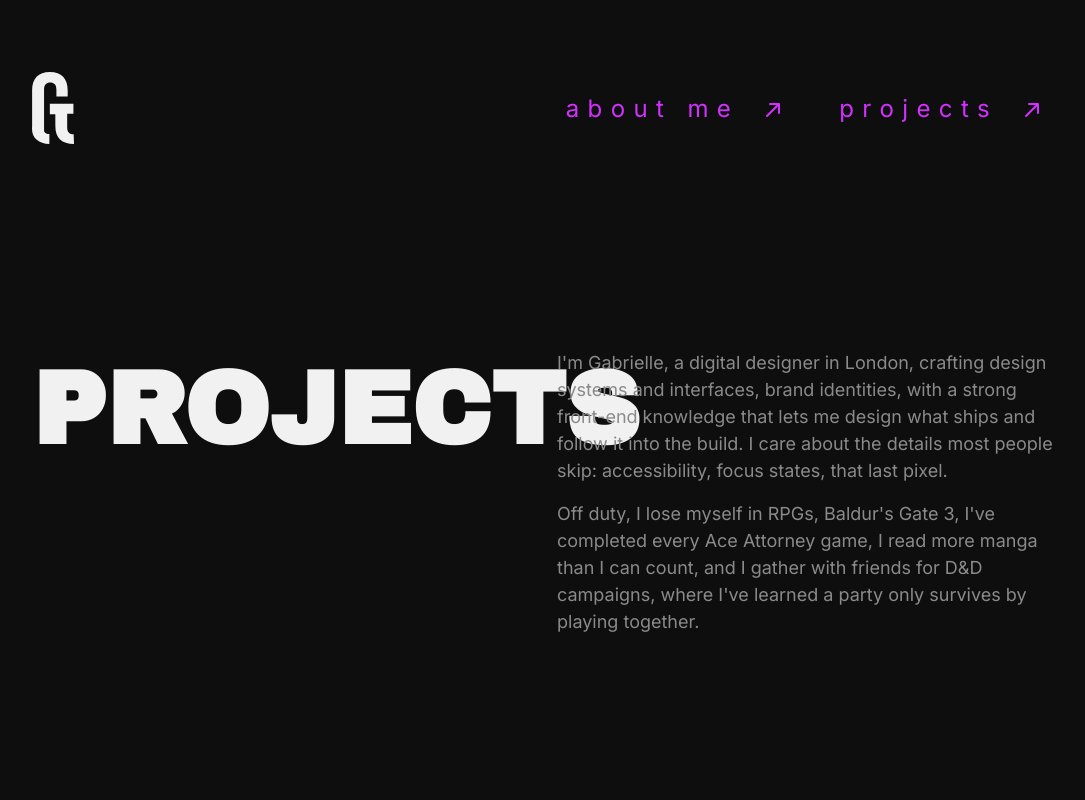
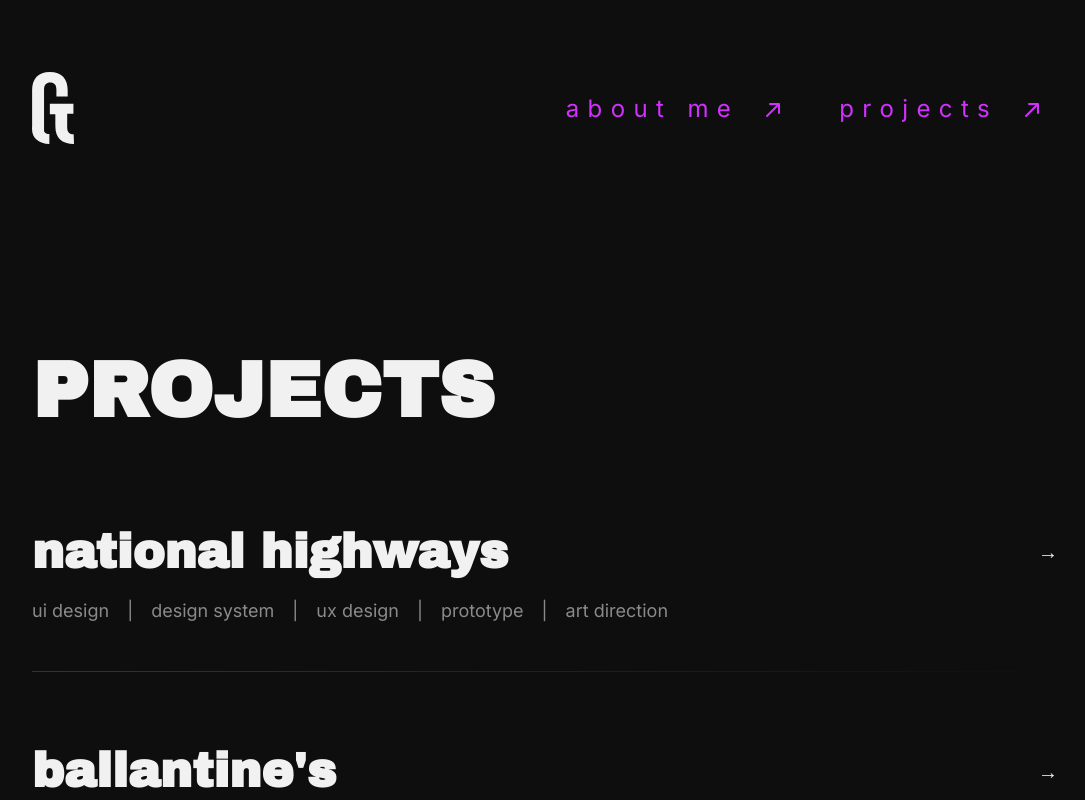
Before and after one commit to gabiiche/portfolio, a React (Vite) app: page /projects in a window 1280 px wide. Shown: the top 800 px of the page, without its empty margins (95-1180 px from the left). Built offline with nearby package versions, Linux system fonts and the light colour scheme.

Commit message:
projec wip

```diff
--- a/src/App.jsx
+++ b/src/App.jsx
@@ -1,21 +1,16 @@
 import { BrowserRouter, Routes, Route } from "react-router-dom";
 import Home from "./pages/Home";
 import About from "./pages/About";
-import Stub from "./pages/Stub";
+import Projects from "./pages/Projects";
 
 export default function App() {
   return (
     <BrowserRouter>
       <Routes>
         <Route path="/" element={<Home />} />
-        <Route path="/projects" element={<Stub title="Projects" />} />
+        <Route path="/projects" element={<Projects />} />
         <Route path="/about" element={<About />} />
-        <Route path="/projects/national-highways" element={<Stub title="National Highways" />} />
-        <Route path="/projects/ballantines" element={<Stub title="Ballantine's" />} />
-        <Route path="/projects/ecobeat" element={<Stub title="Ecobeat" />} />
-        <Route path="/projects/mystery-guest" element={<Stub title="Mystery Guest" />} />
-        <Route path="/projects/dynamic-jeunes" element={<Stub title="Dynamic Jeunes" />} />
-      </Routes>
+   </Routes>
     </BrowserRouter>
   );
 }
--- a/src/pages/About.jsx
+++ b/src/pages/About.jsx
@@ -50,7 +50,7 @@ const clientsColumn2 = ABOUT_CONTENT.clients.slice(midpoint);
 
 export default function About() {
   return (
-    <div className="home about-page">
+    <div className="home">
       <Nav />
 
       <main className="w-100 about-main-gap">
--- /dev/null
+++ b/src/pages/Projects.jsx
@@ -0,0 +1,161 @@
+import { useState, useRef } from "react";
+import { Link } from "react-router-dom";
+import Nav from "../components/Nav";
+import Footer from "../components/Footer";
+import "../styles/projects.css";
+
+// Import project images
+import nhImage from "../assets/portrait-1.png";
+import ballantinesImage from "../assets/portrait-1.png";
+import ecobeatImage from "../assets/portrait-1.png";
+import mysteryGuestImage from "../assets/portrait-1.png";
+import dynamicJeunesImage from "../assets/portrait-1.png";
+
+const PROJECTS = [
+  {
+    id: "national-highways",
+    name: "National Highways",
+    slug: "national-highways",
+    tags: ["UI Design", "Design System", "UX Design", "Prototype", "Art Direction"],
+    image: nhImage,
+  },
+  {
+    id: "ballantines",
+    name: "Ballantine's",
+    slug: "ballantines",
+    tags: ["UI Design", "Design System", "Art Direction"],
+    image: ballantinesImage,
+  },
+  {
+    id: "ecobeat",
+    name: "Ecobeat",
+    slug: "ecobeat",
+    tags: ["UX Design", "UI Design", "Product Strategy", "Prototype", "Front-end", "Art Direction"],
+    image: ecobeatImage,
+  },
+  {
+    id: "mystery-guest",
+    name: "Mystery Guest",
+    slug: "mystery-guest",
+    tags: ["Branding", "Brand Book", "Art Direction"],
+    image: mysteryGuestImage,
+  },
+  {
+    id: "dynamic-jeunes",
+    name: "Dynamic Jeunes",
+    slug: "dynamic-jeunes",
+    tags: ["UX Design", "UI Design", "Project Management", "Wordpress", "Front-end", "Back-end"],
+    image: dynamicJeunesImage,
+  },
+];
+
+// Image dimensions (match CSS)
+const IMAGE_WIDTH = 300;
+const IMAGE_HEIGHT = 400;
+const OFFSET = 20;
+
+export default function Projects() {
+  const [hoveredProject, setHoveredProject] = useState(null);
+  const [mousePos, setMousePos] = useState({ x: 0, y: 0 });
+  const containerRef = useRef(null);
+
+  const handleMouseMove = (e) => {
+    let x = e.clientX + OFFSET;
+    let y = e.clientY + OFFSET;
+
+    // Prevent image going off right edge of screen
+    if (x + IMAGE_WIDTH > window.innerWidth) {
+      x = e.clientX - IMAGE_WIDTH - OFFSET;
+    }
+
+    // Prevent image going off bottom of screen
+    if (y + IMAGE_HEIGHT > window.innerHeight) {
+      y = e.clientY - IMAGE_HEIGHT - OFFSET;
+    }
+
+    // Prevent image going off left edge
+    if (x < 0) {
+      x = OFFSET;
+    }
+
+    // Prevent image going off top
+    if (y < 0) {
+      y = OFFSET;
+    }
+
+    setMousePos({ x, y });
+  };
+
+  const handleProjectHover = (projectId) => {
+    setHoveredProject(projectId);
+  };
+
+  const handleProjectLeave = () => {
+    setHoveredProject(null);
+  };
+
+  return (
+    <div className="home projects-page" ref={containerRef} onMouseMove={handleMouseMove}>
+      <Nav />
+
+      <main className="w-100 projects-main">
+
+        {/* Hero Section */}
+        <section className="row">
+          <div className="col-12">
+            <h1 className="projects-title">Projects</h1>
+          </div>
+        </section>
+
+        {/* Projects List */}
+        <section className="projects-list">
+          {PROJECTS.map((project) => (
+            <div key={project.id} className="project-item">
+              <div className="project-description">
+                <Link
+                  to={`/projects/${project.slug}`}
+                  className="project-link"
+                  onMouseEnter={() => handleProjectHover(project.id)}
+                  onMouseLeave={handleProjectLeave}
+                >
+                  <h2 className="project-name">{project.name}</h2>
+                  <div className="project-arrow">→</div>
+                </Link>
+
+                <div className="project-tags">
+                  {project.tags.map((tag, index) => (
+                    <span key={index} className="project-tag">
+                      {tag}
+                      {index < project.tags.length - 1 && <span className="tag-separator">|</span>}
+                    </span>
+                  ))}
+                </div>
+              </div>
+
+              <div className="project-divider"></div>
+            </div>
+          ))}
+        </section>
+
+      </main>
+
+      {/* Hover Image - Shows near cursor */}
+      {hoveredProject && (
+        <div
+          className="project-hover-image"
+          style={{
+            left: `${mousePos.x}px`,
+            top: `${mousePos.y}px`,
+          }}
+        >
+          <img
+            src={PROJECTS.find((p) => p.id === hoveredProject)?.image}
+            alt=""
+          />
+        </div>
+      )}
+
+      <Footer />
+    </div>
+  );
+}
--- a/src/pages/Stub.jsx
+++ /dev/null
@@ -1,23 +0,0 @@
-import Nav from "../components/Nav";
-import Footer from "../components/Footer";
-
-// TEMPORARY stub — we'll build each page from its Figma frame.
-export default function Stub({ title }) {
-  return (
-    <div className="home">
-      <Nav />
-      <main className="w-100 test">
-        <div className="row">
-        <div className="col-12 col-lg-6">
-        <h1 style={{ fontSize: "clamp(48px,8vw,120px)", textTransform: "uppercase" }}>{title}</h1>
-        </div>
-        <div className="col-12 col-lg-6">
-          <p>I'm Gabrielle, a digital designer in London, crafting design systems and interfaces, brand identities, with a strong front-end knowledge that lets me design what ships and follow it into the build. I care about the details most people skip: accessibility, focus states, that last pixel.</p>
-          <p>Off duty, I lose myself in RPGs, Baldur's Gate 3, I've completed every Ace Attorney game, I read more manga than I can count, and I gather with friends for D&D campaigns, where I've learned a party only survives by playing together.</p>
-        </div>
-     </div>
-      </main>
-      <Footer />
-    </div>
-  );
-}
--- /dev/null
+++ b/src/styles/projects.css
@@ -0,0 +1,206 @@
+/* ========== PROJECTS PAGE ========== */
+
+
+.projects-main {
+  display: flex;
+  flex-direction: column;
+  width: 100%;
+  gap: 48px;
+}
+
+/* ========== HERO SECTION ========== */
+
+.projects-title {
+  font-family: var(--font-display, "Archivo Black", sans-serif);
+  font-size: clamp(36px, 10vw, 78px);
+  line-height: 1.1;
+  text-transform: uppercase;
+  color: var(--text-white, #f1f1f1);
+  margin: 0;
+  letter-spacing: 0;
+}
+
+.projects-list {
+  display: flex;
+  flex-direction: column;
+  gap: 90px;
+  width: 100%;
+}
+
+.project-item {
+  display: flex;
+  flex-direction: column;
+  gap: clamp(18px, 4vw, 24px);
+  width: 100%;
+}
+
+.project-description {
+  display: flex;
+  flex-direction: column;
+  gap: clamp(12px, 3vw, 18px);
+}
+
+/* Project Link */
+.project-link {
+  display: flex;
+  align-items: center;
+  justify-content: space-between;
+  width: 100%;
+  text-decoration: none;
+  cursor: pointer;
+  transition: opacity 0.3s ease;
+}
+
+.project-link:hover {
+  opacity: 0.7;
+}
+
+.project-name {
+  font-family: var(--font-display, "Archivo Black", sans-serif);
+  font-size: clamp(36px, 8vw, 48px);
+  line-height: 1.15;
+  text-transform: lowercase;
+  color: var(--text-white, #f1f1f1);
+  margin: 0;
+  letter-spacing: 0;
+  white-space: nowrap;
+}
+
+.project-arrow {
+  font-family: var(--font-secondary, "Inter", sans-serif);
+  font-size: clamp(16px, 4vw, 20px);
+  color: var(--text-white, #f1f1f1);
+  flex-shrink: 0;
+  margin-left: clamp(12px, 3vw, 24px);
+  transition: transform 0.3s ease;
+}
+
+.project-link:hover .project-arrow {
+  transform: translateX(4px);
+}
+
+
+.project-tags {
+  display: flex;
+  flex-wrap: wrap;
+  gap: 0;
+  align-items: center;
+}
+
+.project-tag {
+  font-family: var(--font-secondary, "Inter", sans-serif);
+  font-size: clamp(14px, 2.5vw, 18px);
+  line-height: 1.4;
+  text-transform: lowercase;
+  color: var(--text-grey, #8a8a8a);
+  letter-spacing: 0;
+}
+
+.tag-separator {
+  margin: 0 clamp(8px, 2vw, 18px);
+  color: var(--text-grey, #8a8a8a);
+}
+
+.project-divider {
+  height: 1px;
+  width: 100%;
+  background: linear-gradient(90deg, rgba(138, 138, 138, 0.3) 0%, rgba(138, 138, 138, 0) 100%);
+  margin: clamp(12px, 3vw, 24px) 0;
+}
+
+/* ========== HOVER IMAGE EFFECT ========== */
+
+.project-hover-image {
+  position: fixed;
+  pointer-events: none;
+  z-index: 1000;
+  display: block;
+}
+
+.project-hover-image img {
+  width: 300px;
+  height: 400px;
+  display: block;
+}
+
+@keyframes fadeIn {
+  from {
+    opacity: 0;
+    transform: scale(0.95);
+  }
+  to {
+    opacity: 1;
+    transform: scale(1);
+  }
+}
+
+/* Show hover image when project is hovered */
+.project-hover-image {
+  display: block;
+}
+
+/* ========== RESPONSIVE ========== */
+
+/* Tablet (768px+) */
+@media (min-width: 768px) {
+  .project-name {
+    font-size: clamp(40px, 8vw, 48px);
+  }
+}
+
+/* Desktop lg (992px+) */
+@media (min-width: 992px) {
+
+  .projects-main {
+    padding: 0 clamp(82px, 8vw, 112px);
+    gap: 90px;
+  }
+
+  .projects-title {
+    font-size: 78px;
+  }
+
+  .project-name {
+    font-size: 48px;
+  }
+
+  .projects-list {
+    gap: 48px;
+  }
+}
+
+/* Desktop xl (1200px+) */
+@media (min-width: 1200px) {
+  .projects-main {
+    padding: 0 97px;
+  }
+}
+
+/* Desktop xxl (1400px+) */
+@media (min-width: 1400px) {
+
+
+  .projects-main {
+    padding: 0 112px;
+  }
+
+  .project-hover-image img {
+    width: 300px;
+    height: 400px;
+  }
+}
+
+
+@media (prefers-reduced-motion: reduce) {
+  .project-arrow {
+    transition: none;
+  }
+
+  .project-link:hover .project-arrow {
+    transform: none;
+  }
+
+  .project-hover-image img {
+    animation: none;
+  }
+}
```
